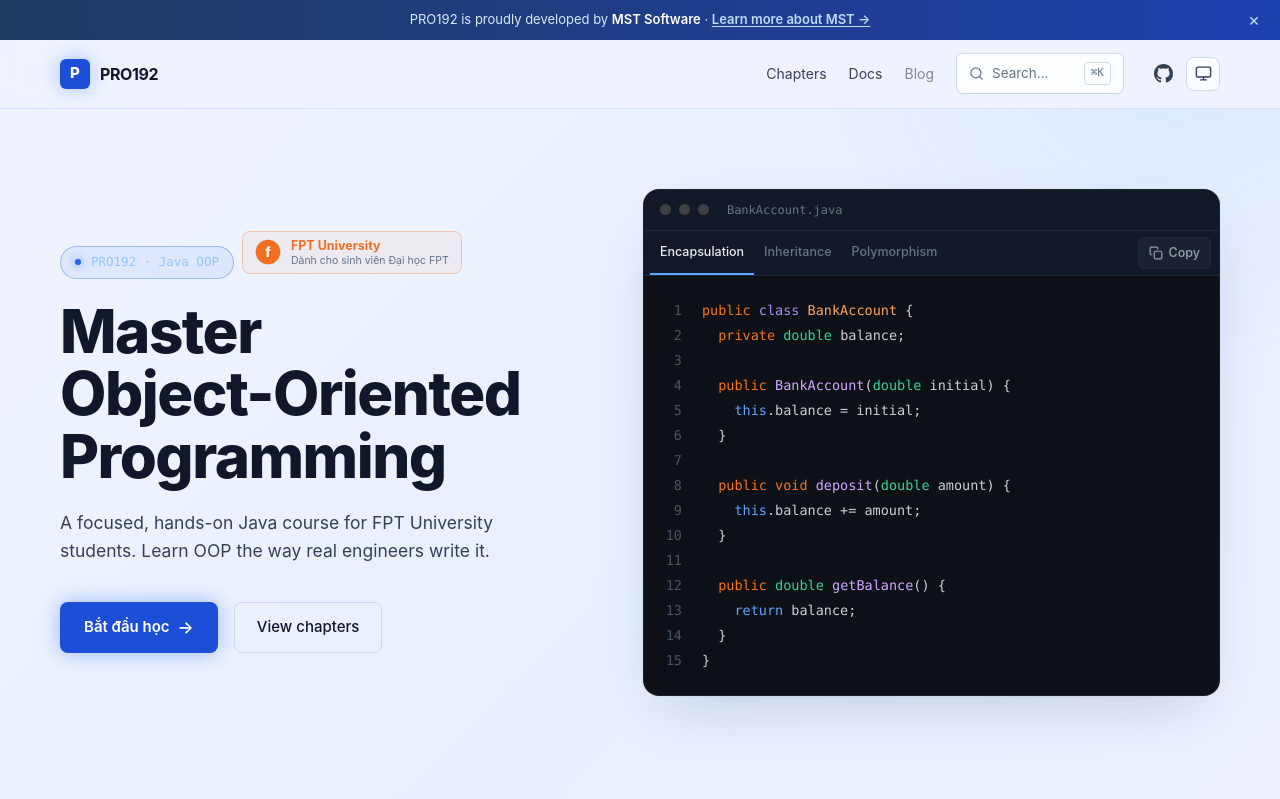
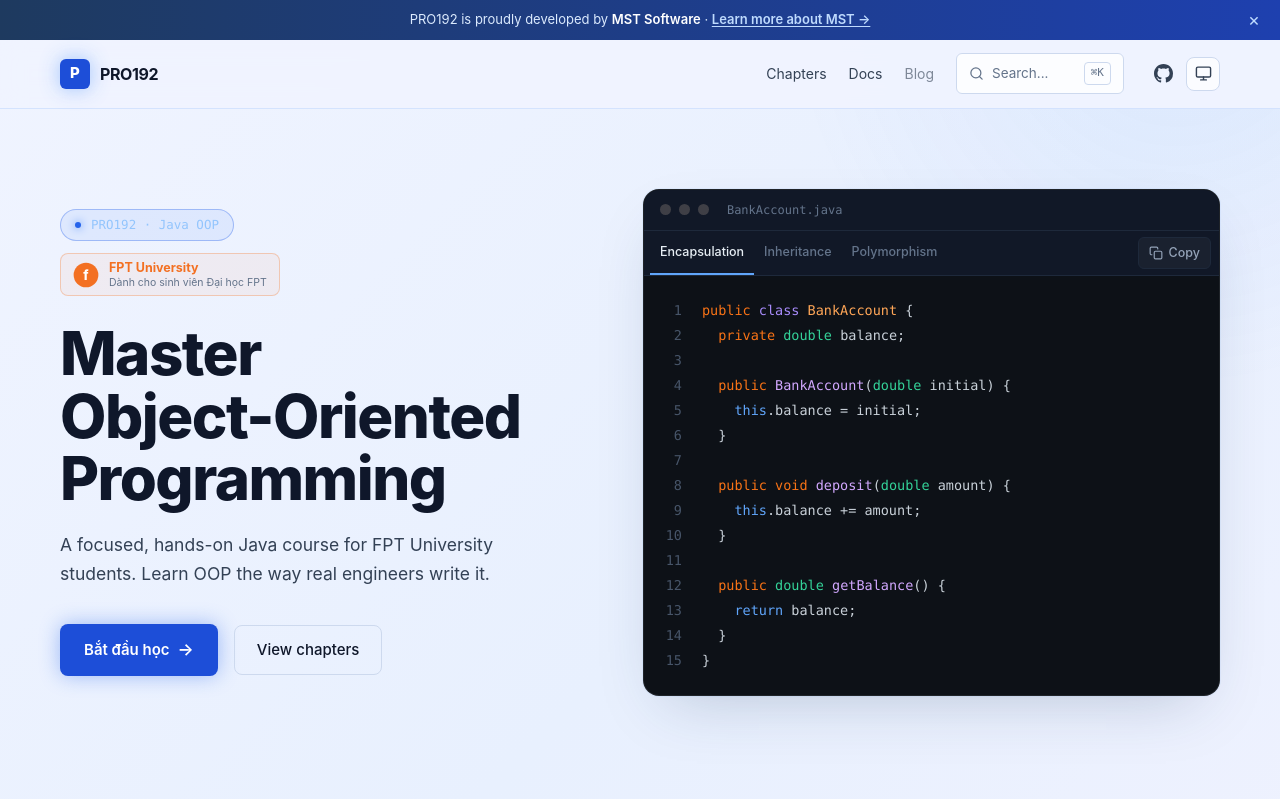
Before and after one commit to mst-software-vn/pro192web, a React (Vite) app: page / in a window 1280 px wide. Shown: the top 799 px of the page. Built offline with nearby package versions, Linux system fonts and the light colour scheme.

Commit message:
fix: stack hero badges vertically instead of inline

```diff
--- a/src/components/landing/HeroSection.tsx
+++ b/src/components/landing/HeroSection.tsx
@@ -22,16 +22,18 @@ export function HeroSection() {
       className="relative mx-auto grid max-w-310 grid-cols-1 items-center gap-8 px-6 py-9 sm:px-10 sm:py-13 lg:grid-cols-[1.05fr_1.15fr] lg:gap-14 lg:py-20"
     >
       <div>
-        <div className="mb-3.5 inline-flex items-center gap-2.5 rounded-full border border-(--landing-accent)/35 bg-(--landing-accent)/8 px-3.5 py-1.5 font-mono text-[12.5px] font-medium text-[#93c5fd]">
+        <div className="mb-6.5 flex flex-col items-start gap-3">
+          <div className="inline-flex items-center gap-2.5 rounded-full border border-(--landing-accent)/35 bg-(--landing-accent)/8 px-3.5 py-1.5 font-mono text-[12.5px] font-medium text-[#93c5fd]">
             <span className="h-1.5 w-1.5 rounded-full bg-(--landing-accent) shadow-[0_0_8px_#3b82f6]" />
             PRO192 · Java OOP
           </div>
 
-        <div className="mb-6.5 ml-2 inline-flex items-center gap-2.5 rounded-lg border border-[#F37022]/30 bg-[#F37022]/6 px-3 py-1.5">
+          <div className="inline-flex items-center gap-2.5 rounded-lg border border-[#F37022]/30 bg-[#F37022]/6 px-3 py-1.5">
             <FptBadgeIcon />
             <div className="flex flex-col leading-tight">
               <span className="text-[12.5px] font-bold text-[#F37022]">FPT University</span>
               <span className="text-[10.5px] text-(--landing-dim)">Dành cho sinh viên Đại học FPT</span>
+            </div>
           </div>
         </div>
 
```
Lines whose indentation alone changed are shown as unchanged.
